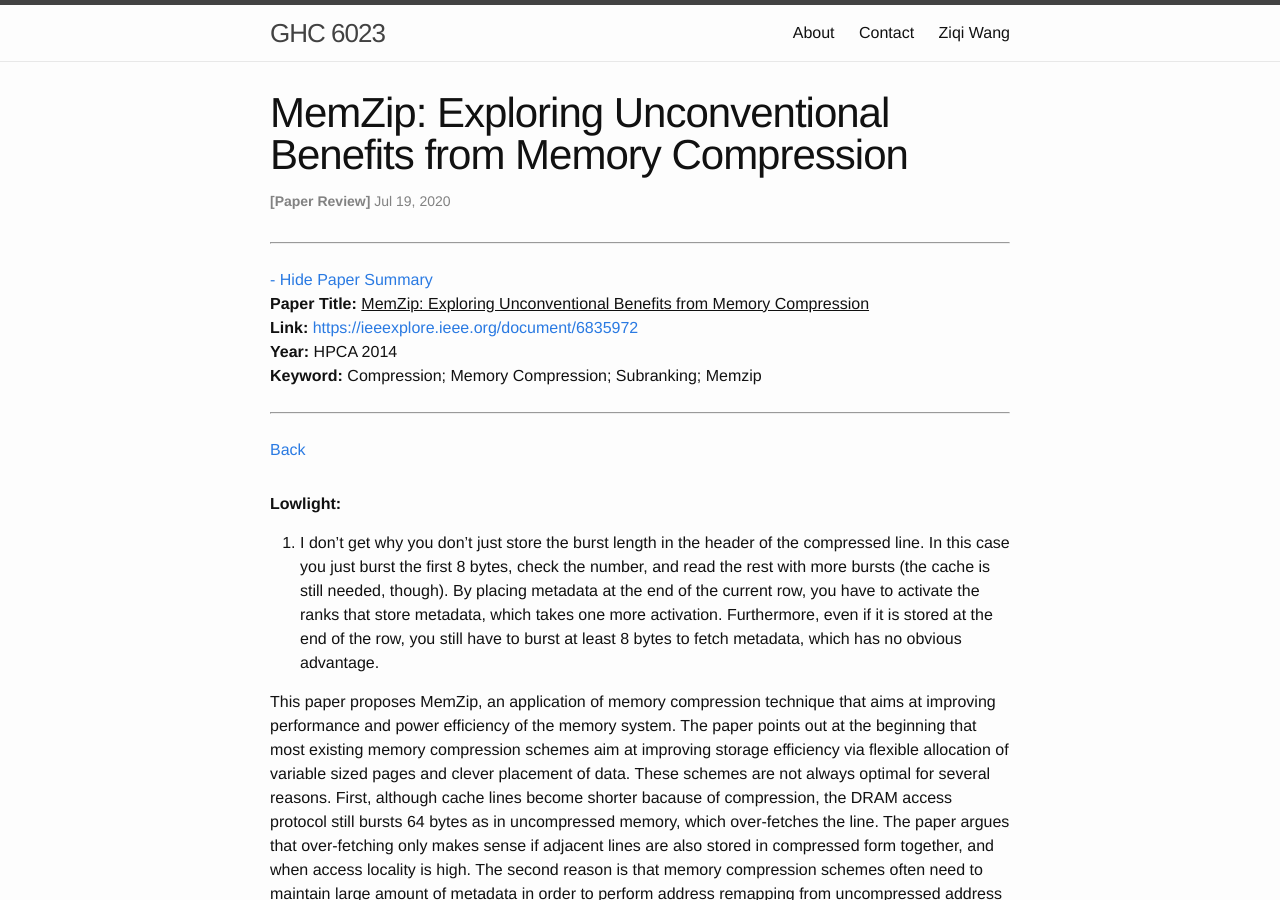
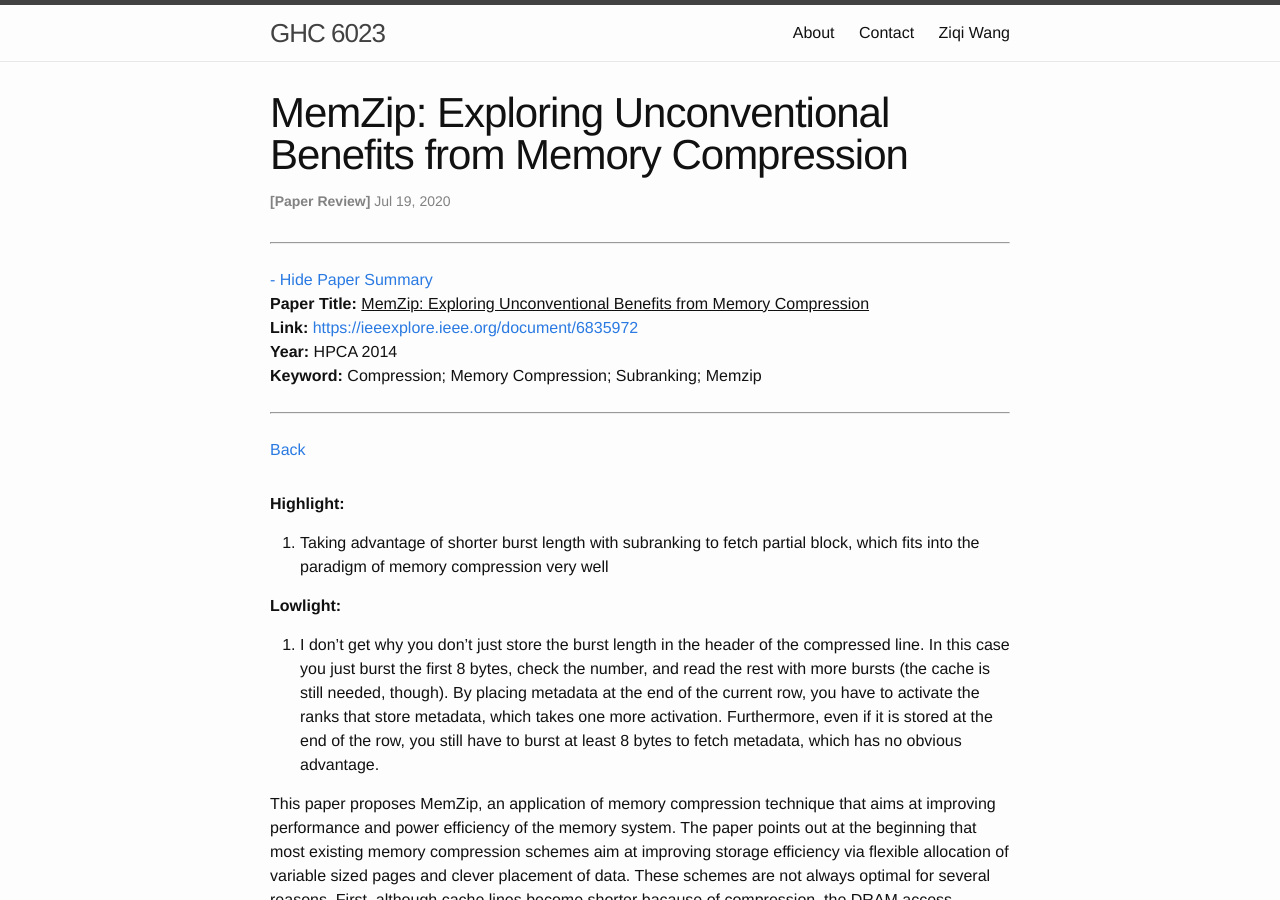
Before and after one commit to wangziqi2013/wangziqi2013.github.io, a Jekyll site: the page built from _posts/2020-07-18-memzip.markdown, in a window 1280 px wide and 900 px high. Built offline with Jekyll 4.4.1, drawn with Linux system fonts in a browser that asks for light colours.

Commit message:
Adding highlight

```diff
--- a/_posts/2020-07-18-memzip.markdown
+++ b/_posts/2020-07-18-memzip.markdown
@@ -12,6 +12,13 @@ htm_cd:
 htm_cr:
 version_mgmt:
 ---
+
+**Highlight:**
+
+1. Taking advantage of shorter burst length with subranking to fetch partial block, which fits into the paradigm of memory
+   compression very well
+
+
 
 **Lowlight:**
 
```
